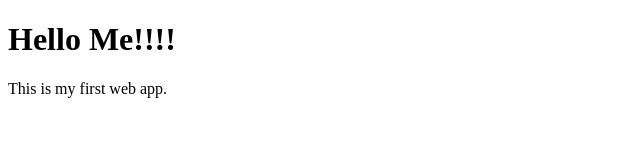
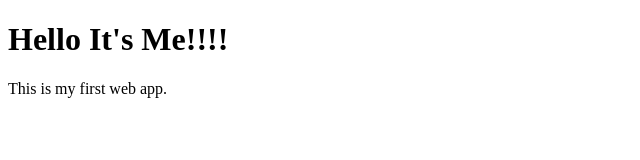
Before and after one commit to me035/learning-github, a plain HTML site: page index.html in a window 1280 px wide. Shown: the whole page, without its empty margins (0-640 px from the left). Drawn offline with Linux system fonts and the light colour scheme.

Commit message:
Update heading text in index.html

```diff
--- a/index.html
+++ b/index.html
@@ -10,7 +10,7 @@
 
 <body>
 
-<h1>Hello Me!!!!</h1>
+<h1>Hello It's Me!!!!</h1>
 
 <p>This is my first web app.</p>
 
```
